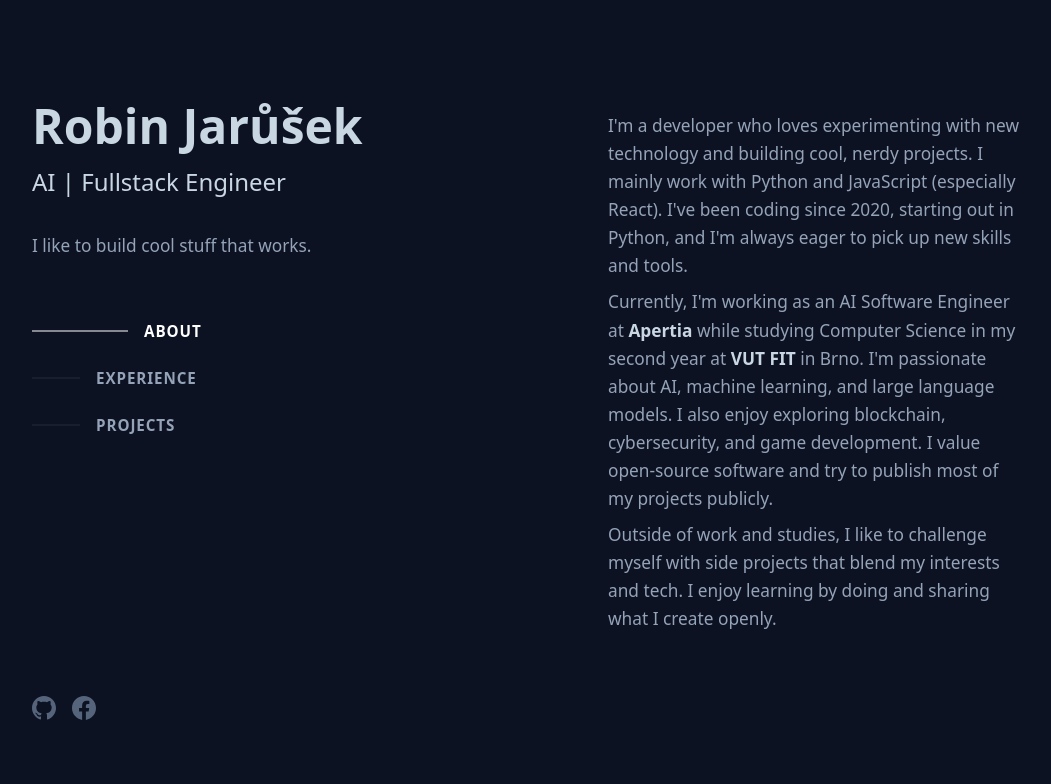
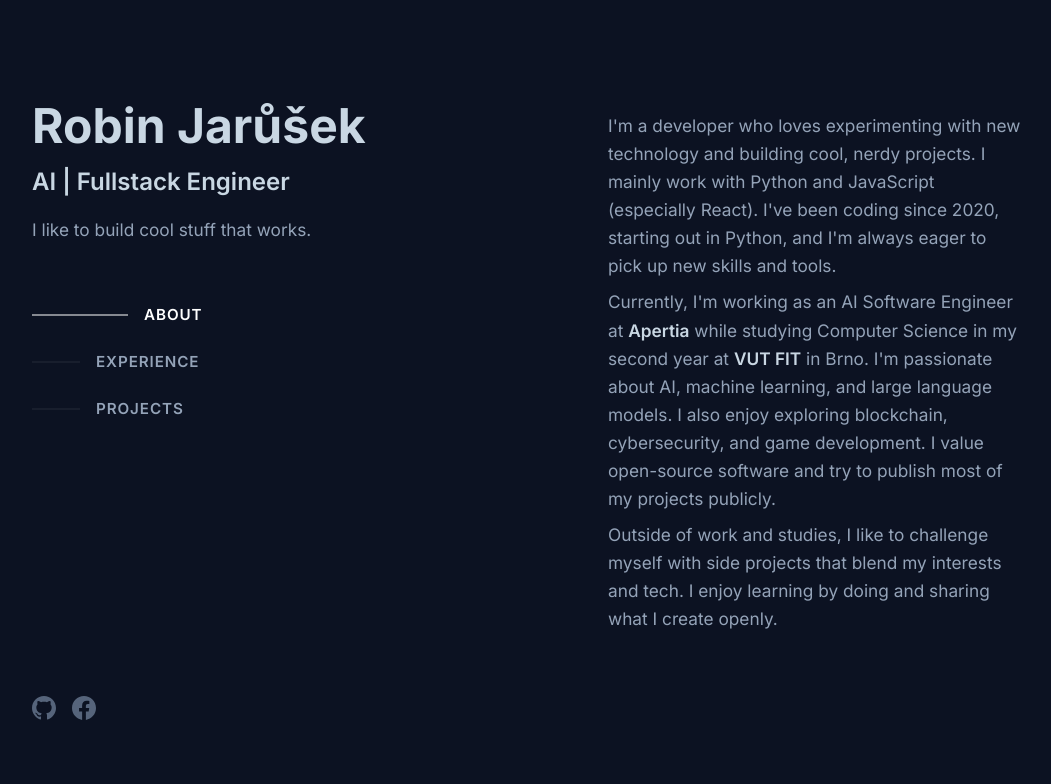
Before and after one commit to theczechr/portfolio, a Next.js app: page / in a window 1280 px wide. Shown: the top 784 px of the page, without its empty margins (144-1195 px from the left). Built offline with nearby package versions, Linux system fonts and the light colour scheme.

Commit message:
Fix spacing, text weight

```diff
--- a/app/globals.css
+++ b/app/globals.css
@@ -1,7 +1,9 @@
-@import url("https://fonts.googleapis.com/css2?family=Lexend:wght@300;400;500;600;700&display=swap");
+@import url("https://fonts.googleapis.com/css2?family=Inter:wght@300;400;500;600;700&display=swap");
 @import "tailwindcss";
 
 :root {
+  --font-family: "Inter", -apple-system, BlinkMacSystemFont, "Segoe UI", Roboto,
+    Oxygen, Ubuntu, Cantarell, "Open Sans", "Helvetica Neue", sans-serif;
   /* Primary Colors */
   --bg-primary: #0c1222; /* Deep navy blue background */
   --text-primary: #c9d7e3; /* Primary text color */
@@ -138,7 +140,7 @@
 /* Typography Classes */
 .text-name {
   font-size: var(--text-5xl);
-  font-weight: var(--font-semibold);
+  font-weight: var(--font-bold);
   color: var(--text-primary);
   line-height: var(--leading-tight);
   white-space: nowrap; /* Prevents name from wrapping to multiple lines */
@@ -147,7 +149,7 @@
 
 .text-title {
   font-size: var(--text-2xl);
-  font-weight: var(--font-normal);
+  font-weight: var(--font-semibold);
   color: var(--text-primary);
   margin-top: var(--space-2);
   white-space: nowrap;
@@ -165,7 +167,7 @@
   font-size: var(--text-base);
   color: var(--text-secondary);
   line-height: var(--leading-relaxed);
-  margin: var(--space-8) 0;
+  margin-top: var(--space-4);
   font-weight: var(--font-normal);
 }
 
@@ -293,7 +295,7 @@
 }
 
 .card-description {
-  font-size: 1rem;
+  font-size: 0.9rem;
   color: var(--text-secondary);
   line-height: var(--leading-relaxed);
   margin-top: var(--space-1);
```
